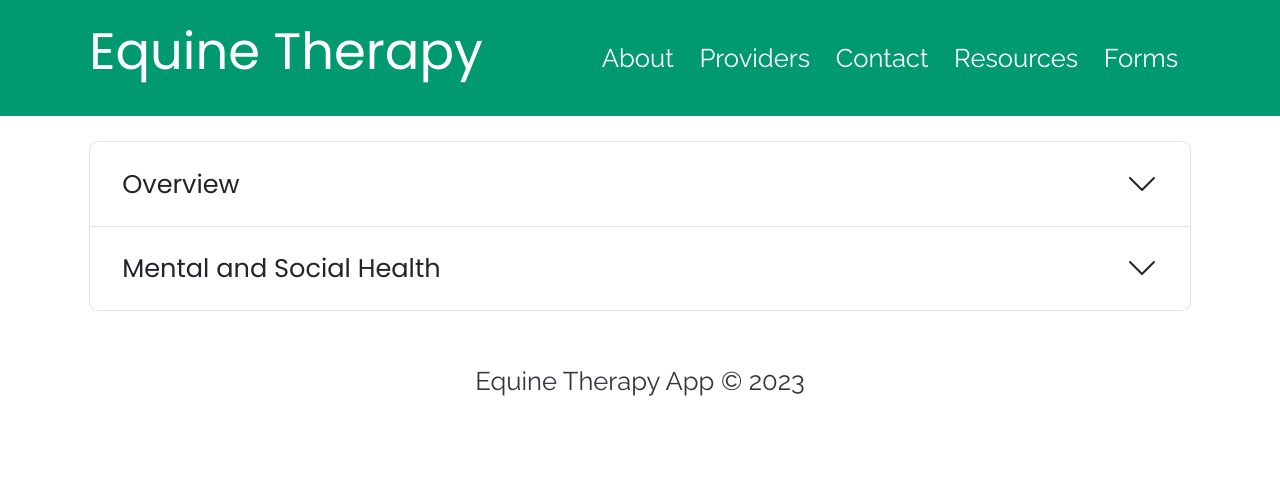
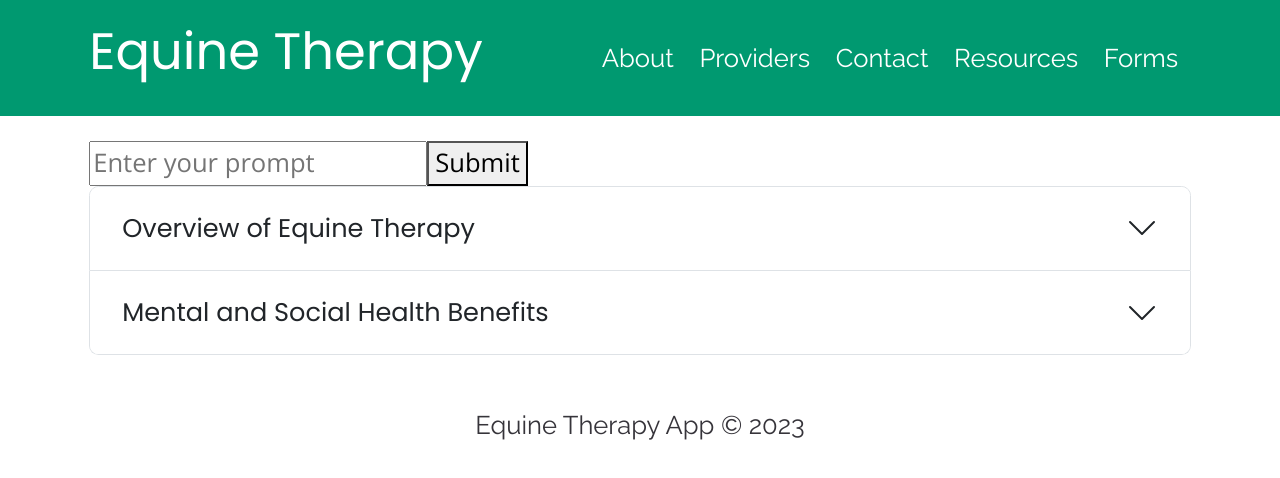
Before and after one commit to nekablair/Team-Alpha-Vets-Hackathon, a React (Create React App) app in the folder frontend/: page /about in a window 1280 px wide. Shown: the top 478 px of the page. Built offline with nearby package versions, Linux system fonts and the light colour scheme; no server answers; what google-maps-react would draw is missing.

Commit message:
kinda working

```diff
--- a/frontend/package.json
+++ b/frontend/package.json
@@ -9,6 +9,7 @@
     "bootstrap": "^5.3.0",
     "google-maps-react": "^2.0.6",
     "http-proxy-middleware": "^2.0.6",
+    "openai": "^3.3.0",
     "react": "^18.2.0",
     "react-bootstrap": "^2.8.0",
     "react-dom": "^18.2.0",
--- /dev/null
+++ b/frontend/src/components/ChatGptText/ChatGPT.jsx
@@ -0,0 +1,73 @@
+import React, { useState } from 'react';
+
+const openAIKey = process.env.REACT_APP_OPENAI_API_KEY;
+
+const ChatGPT = () => {
+  const [prompt, setPrompt] = useState('');
+  const [response, setResponse] = useState('');
+
+  const handleInputChange = (e) => {
+    setPrompt(e.target.value);
+  };
+
+  const handleSubmit = async (e) => {
+    e.preventDefault();
+
+    try {
+      const requestOptions = {
+        method: 'POST',
+        headers: {
+          'Content-Type': 'application/json',
+          Authorization: `Bearer ${openAIKey}`,
+        },
+        body: JSON.stringify({
+          model: 'gpt-3.5-turbo',
+          messages: [
+            {
+              role: 'system',
+              content: 'You are a helpful assistant.',
+            },
+            {
+              role: 'user',
+              content: prompt,
+            },
+          ],
+        }),
+      };
+
+      const apiResponse = await fetch(
+        'https://api.openai.com/v1/chat/completions',
+        requestOptions
+      );
+
+      const data = await apiResponse.json();
+      if (data.choices && data.choices.length > 0) {
+        const reply = data.choices[0].message.content;
+        setResponse(reply);
+      } else {
+        console.error('Invalid response data:', data);
+      }
+    } catch (error) {
+      console.error('Error:', error);
+    }
+
+    setPrompt('');
+  };
+
+  return (
+    <div>
+      <form onSubmit={handleSubmit}>
+        <input
+          type="text"
+          value={prompt}
+          onChange={handleInputChange}
+          placeholder="Enter your prompt"
+        />
+        <button type="submit">Submit</button>
+      </form>
+      <div>{response}</div>
+    </div>
+  );
+};
+
+export default ChatGPT;
--- a/frontend/src/components/VaForm.jsx
+++ b/frontend/src/components/VaForm.jsx
@@ -3,7 +3,7 @@ import { Form, Button } from 'react-bootstrap';
 
 const VaForm = () => {
   const arr = ["AL", "TX", "FL"];
-
+  const external = []
 
   return (
 
--- a/frontend/src/screens/AboutScreen.jsx
+++ b/frontend/src/screens/AboutScreen.jsx
@@ -1,31 +1,59 @@
-import React from 'react';
-import Accordion from 'react-bootstrap/Accordion'
+import React, { useState } from 'react';
+import Accordion from 'react-bootstrap/Accordion';
+import ChatGPT from '../components/ChatGptText/ChatGPT';
 
 const AboutScreen = () => {
+  const [response, setResponse] = useState('');
+
+  const handleChatGPTResponse = (response) => {
+    setResponse(response);
+  };
+
+
+
+
   return (
     <>
+      <ChatGPT onChatGPTResponse={handleChatGPTResponse} />
       <Accordion>
         <Accordion.Item eventKey="0">
-        <Accordion.Header>Overview</Accordion.Header>
+          <Accordion.Header>Overview of Equine Therapy</Accordion.Header>
           <Accordion.Body>
-          <h5>Equine therapy, also known as horse therapy or hippotherapy, is a therapeutic approach that involves interactions between individuals and horses to address various physical, emotional, and psychological challenges. The benefits of equine therapy are wide-ranging and can positively impact people of all ages and abilities.</h5>
+            <h5>
+              Equine therapy, also known as horse therapy or hippotherapy, is a therapeutic approach that involves interactions between individuals
+              and horses to address various physical, emotional, and psychological challenges. The benefits of equine therapy are wide-ranging and
+              can positively impact people of all ages and abilities.
+            </h5>
             <br />
-          <h5>Physically, equine therapy promotes balance, coordination, and strength. Horseback riding requires riders to engage their core muscles, improve posture, and develop fine motor skills. The rhythmic and three-dimensional movement of a horse's gait mimics the human walking pattern, which can help individuals with physical disabilities or injuries improve their motor skills and overall physical functioning.</h5>
+            <h5>
+              Physically, equine therapy promotes balance, coordination, and strength. Horseback riding requires riders to engage their core
+              muscles, improve posture, and develop fine motor skills. The rhythmic and three-dimensional movement of a horse's gait mimics the
+              human walking pattern, which can help individuals with physical disabilities or injuries improve their motor skills and overall
+              physical functioning.
+            </h5>
           </Accordion.Body>
         </Accordion.Item>
 
         <Accordion.Item eventKey="1">
-        <Accordion.Header>Mental and Social Health</Accordion.Header>
+          <Accordion.Header>Mental and Social Health Benefits</Accordion.Header>
           <Accordion.Body>
-          <h5>Emotionally and psychologically, equine therapy provides a unique and powerful connection between humans and animals. Interacting with horses can foster a sense of empathy, trust, and emotional regulation. Horses are highly intuitive animals and can sense and respond to human emotions, providing immediate and honest feedback. This interaction can enhance self-awareness, build self-esteem, and improve emotional well-being.</h5>
+            <h5>
+              Emotionally and psychologically, equine therapy provides a unique and powerful connection between humans and animals. Interacting
+              with horses can foster a sense of empathy, trust, and emotional regulation. Horses are highly intuitive animals and can sense and
+              respond to human emotions, providing immediate and honest feedback. This interaction can enhance self-awareness, build self-esteem,
+              and improve emotional well-being.
+            </h5>
             <br />
-          <h5>Equine therapy also offers psychological benefits, especially for individuals struggling with mental health conditions such as anxiety, depression, PTSD, or autism spectrum disorders. The presence of horses in a calm and non-judgmental environment can reduce stress and anxiety, improve mood, and increase overall psychological resilience. The repetitive and structured nature of working with horses can also enhance focus, attention, and concentration.</h5>
+            <h5>
+              Equine therapy also offers psychological benefits, especially for individuals struggling with mental health conditions such as
+              anxiety, depression, PTSD, or autism spectrum disorders. The presence of horses in a calm and non-judgmental environment can reduce
+              stress and anxiety, improve mood, and increase overall psychological resilience. The repetitive and structured nature of working
+              with horses can also enhance focus, attention, and concentration.
+            </h5>
           </Accordion.Body>
-
         </Accordion.Item>
-
-
       </Accordion>
+      <div>{response}</div>
     </>
   );
 };
```
Also changed, not shown: 1 other file (tests, documents, lock files or other folders). Lines whose indentation alone changed are shown as unchanged.
